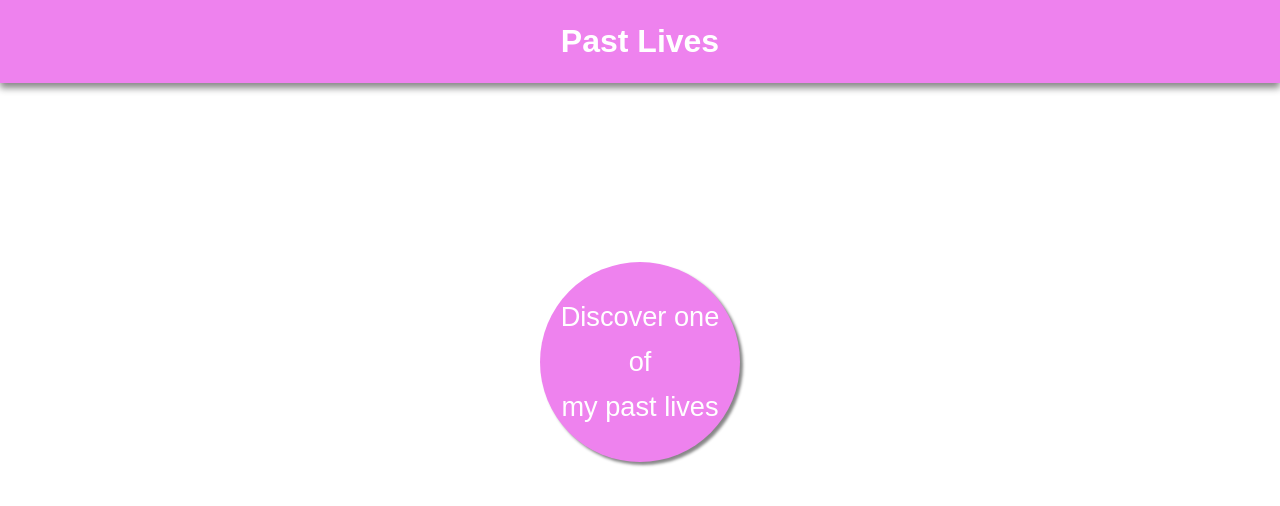
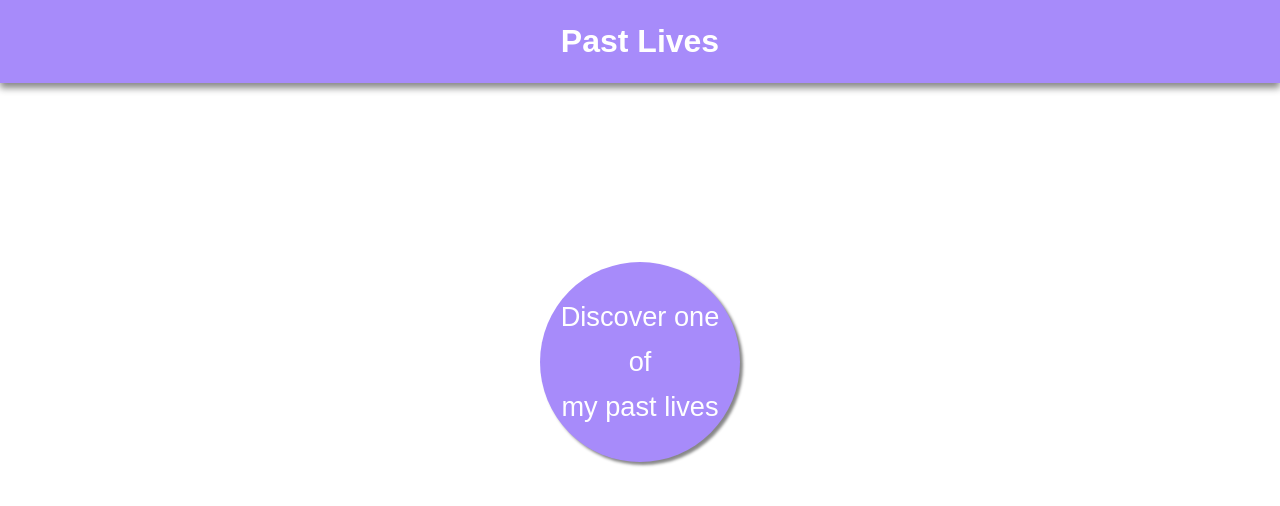
Before and after one commit to Damiaou/past-lives, a React (Create React App) app: page / in a window 1280 px wide. Shown: the top 506 px of the page. Built offline with nearby package versions, Linux system fonts and the light colour scheme; no server answers.

Commit message:
Change style

```diff
--- a/src/components/ButtonDiscover/ButtonDiscover.css
+++ b/src/components/ButtonDiscover/ButtonDiscover.css
@@ -1,5 +1,6 @@
 .discover-button {
-  background-color: violet;
+	padding: 10px;
+	background-color: var(--main-bg-color);
 	font-size: 1.7em;
 	color: white;
 	font-weight: 400;
--- a/src/components/Header/Header.css
+++ b/src/components/Header/Header.css
@@ -2,7 +2,7 @@
 	font-size: 2em;
 	height: 3em;
 	width: 100%;
-  background-color: violet;
+	background-color: var(--main-bg-color);
 	display: flex;
 	align-items: center;
 	justify-content: center;
@@ -10,17 +10,7 @@
 }
 
 .home-button-transition {
-  animation: home-button-transition 4s ease-in 200ms 1;
 	flex: 1;
-}
-
-@keyframes home-button-transition {
-  0% {
-    flex: 0;
-  }
-  100% {
-    flex: 1;
-  }
 }
 
 .title {
--- a/src/components/PastLive/PastLive.css
+++ b/src/components/PastLive/PastLive.css
@@ -1,5 +1,5 @@
 .card {
-  background: linear-gradient(violet, white);
+	background: linear-gradient(var(--main-bg-color), white);
 	height: 100%;
 	display: flex;
 	flex-direction: column;
--- a/src/styles.css
+++ b/src/styles.css
@@ -35,3 +35,7 @@
 	align-items: center;
 	height: 100%;
 }
+
+:root {
+	--main-bg-color: rgba(167, 139, 250, 1);
+}
```
Also changed, not shown: src/App.jsx (+11 -14 lines), package.json (line endings or trailing spaces), 1 other file (tests, documents, lock files or other folders). Lines whose indentation alone changed are shown as unchanged.
